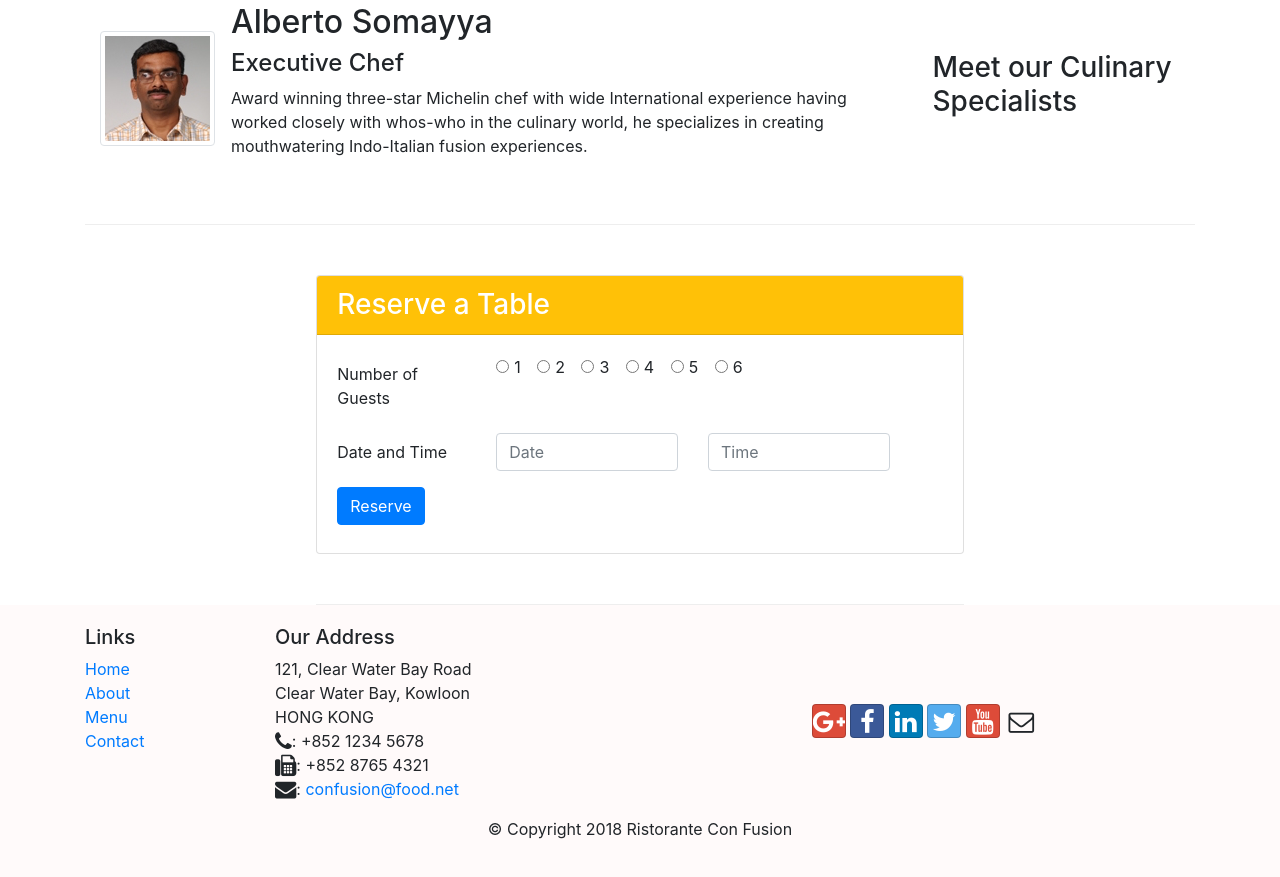
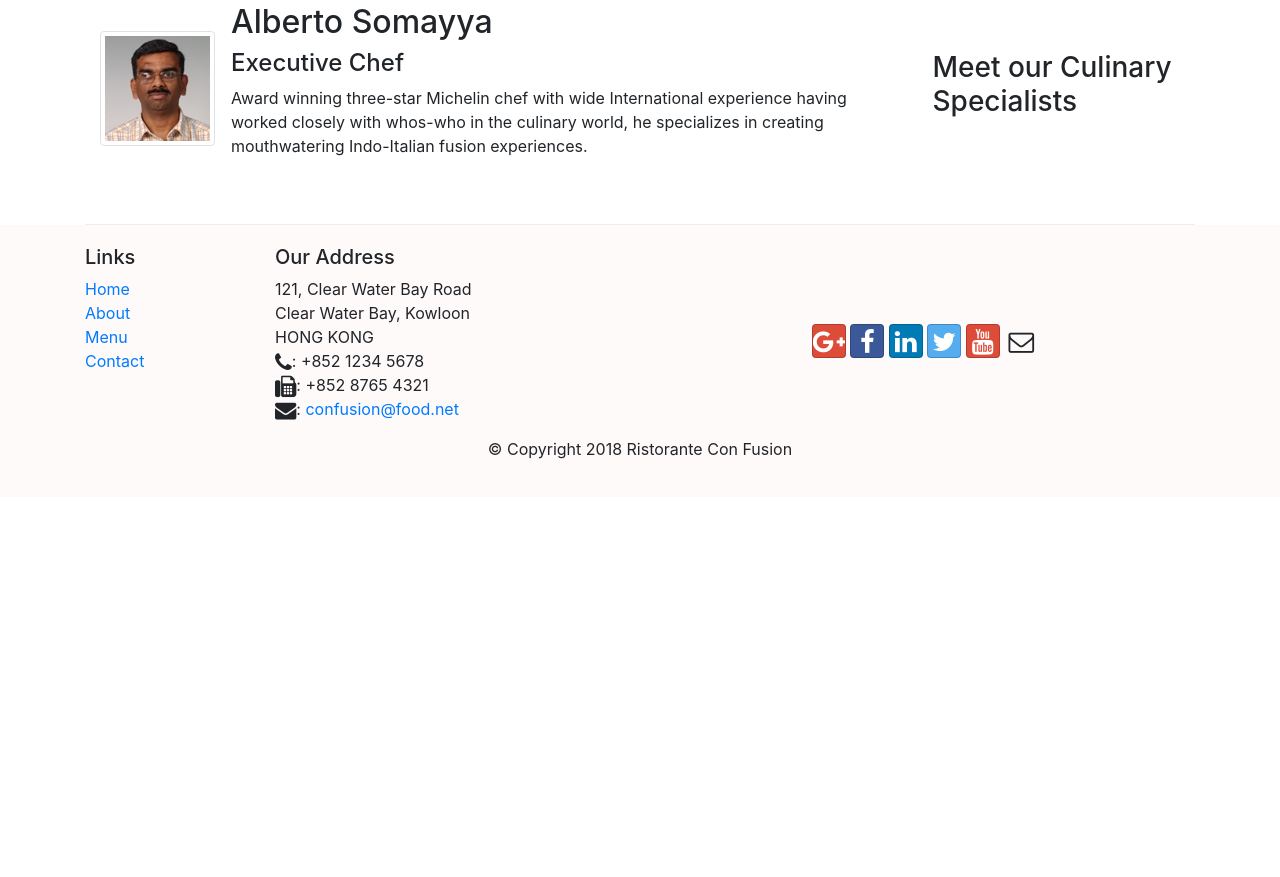
Before and after one commit to Okamoto-001/Hotel-Booking, a website: page index.html in a window 1280 px wide. Shown: the part 1256-2133 px from the top of the page. After the commit the page ends 1753 px from the top, so only its background shows below. Drawn offline with nearby package versions, Linux system fonts and the light colour scheme.

Commit message:
Reserve Table

```diff
--- a/index.html
+++ b/index.html
@@ -80,12 +80,12 @@
         </div>
     </div>
 
-    <div class="modal fade" id="reserve" role="dialog">
+    <div class="modal fade" id="reverseTable" role="dialog">
         <div class="modal-dialog modal-lg" role="content">
             <div class="modal-content">
                 <div class="modal-header">
                     <h4 class="modal-title">Reserve a Table</h4>
-                    <button type="button" class="close dismissReserve">&times;</button>
+                    <button type="button" class="close" data-dismiss="modal">&times;</button>
                 </div>
                 <div class="modal-body">
                     <dl class="row">
@@ -139,7 +139,7 @@
                         </dd>
                     </dl>
                     <dl class="row">
-                        <dt class="offset-sm-2 mr-3"><button type="button" class="btn btn-secondary offset-2 dismissReserve">Cancel</button></dt>
+                        <button type="button" class="btn btn-secondary btn-sm ml-auto" data-dismiss="modal">Cancel</button>
                         <dt><button class="btn btn-primary">Reserve</button></dt>
                     </dl>
                 </div>
@@ -160,7 +160,7 @@
                     <img src="img/logo.png" alt="" class="img-fluid">
                 </div>
                 <div class = "col-12 col-sm align-self-center" id="reserveTable">
-                    <a href="#ReverseTable" class="col-12 btn btn-warning btn-primary" role="button" aria-pressed="true">Rreverse Table</a>
+                    <a data-toggle="modal" data-target="#reverseTable" class="col-12 btn btn-warning btn-primary" role="button" aria-pressed="true">Rreverse Table</a>
                 </div>
             </div>
         </div>
@@ -283,58 +283,6 @@
                 </div>
             </div>
         </div>
-        <div class="col-12 col-sm-7 row row-content align-items-center">
-            <div class="card">
-                <h3 class="card-header bg-warning text-white">Reserve a Table</h3>
-                <div class="card-body">
-                  <form id="ReverseTable">
-                    <div class="form-group row">
-                      <label for="numberOfGuests" class="col-sm-3 col-form-label">Number of Guests</label>
-                      <div class="col-sm-8">
-                        <div class="form-check form-check-inline">
-                          <input class="form-check-input" type="radio" name="numberOfGuests" id="number1" value="1">
-                          <label class="form-check-label" for="number1">1</label>
-                        </div>
-                        <div class="form-check form-check-inline">
-                          <input class="form-check-input" type="radio" name="numberOfGuests" id="number2" value="2">
-                          <label class="form-check-label" for="number2">2</label>
-                        </div>
-                        <div class="form-check form-check-inline">
-                          <input class="form-check-input" type="radio" name="numberOfGuests" id="number3" value="3">
-                          <label class="form-check-label" for="number3">3</label>
-                        </div>
-                        <div class="form-check form-check-inline">
-                          <input class="form-check-input" type="radio" name="numberOfGuests" id="number4" value="4">
-                          <label class="form-check-label" for="number3">4</label>
-                        </div>
-                        <div class="form-check form-check-inline">
-                          <input class="form-check-input" type="radio" name="numberOfGuests" id="number5" value="5">
-                          <label class="form-check-label" for="number5">5</label>
-                        </div>
-                        <div class="form-check form-check-inline">
-                          <input class="form-check-input" type="radio" name="numberOfGuests" id="number6" value="6">
-                          <label class="form-check-label" for="number6">6</label>
-                        </div>
-                      </div>
-                    </div>
-                    <div class="form-group row">
-                      <label for="numberOfGuests" class="col-sm-3 col-form-label">Date and Time</label>
-                      <div class="col-sm-8">
-                        <div class="row">
-                          <div class="col">
-                            <input type="text" class="form-control" placeholder="Date">
-                          </div>
-                          <div class="col">
-                            <input type="text" class="form-control" placeholder="Time">
-                          </div>
-                        </div>
-                      </div>
-                    </div>
-                    <button type="submit" class="btn btn-primary mb-2">Reserve</button>
-                  </form>
-                </div>
-            </div>
-        </div>
     </div>
 
     <footer class = "footer">
```
